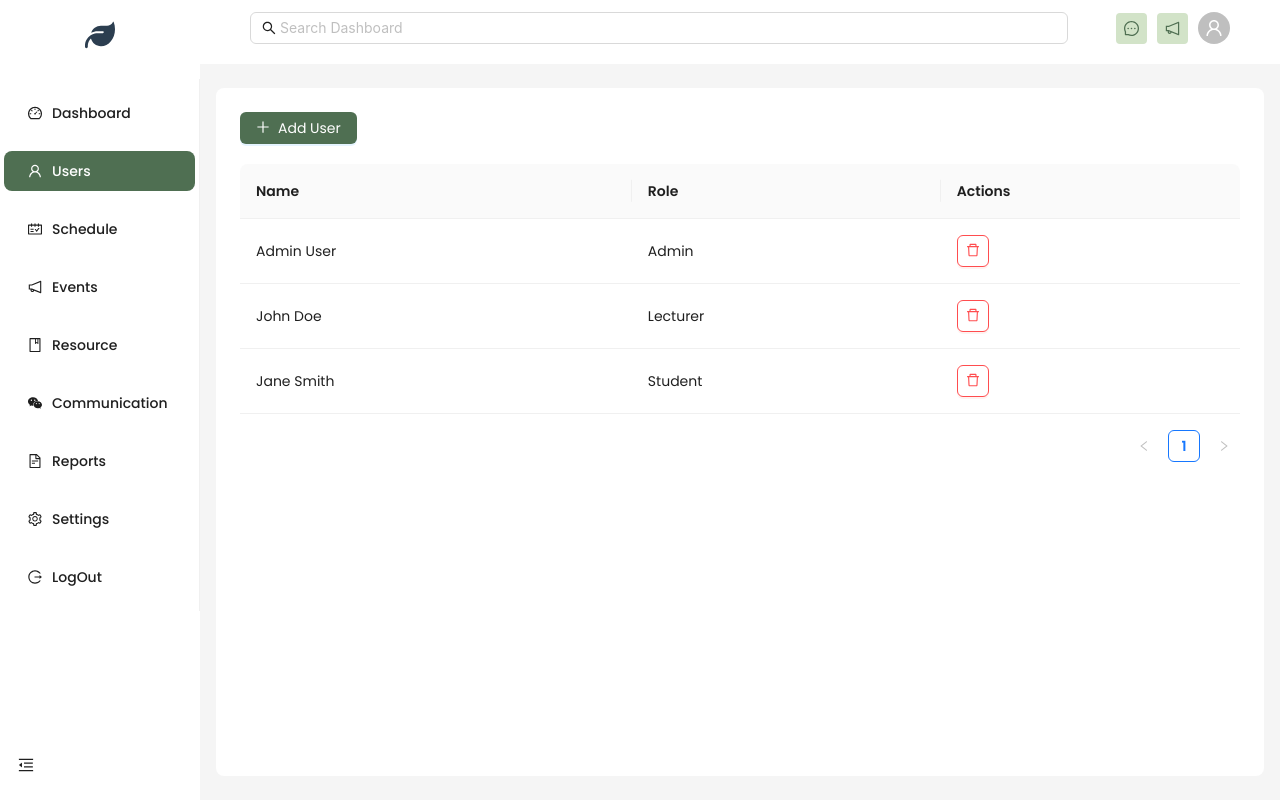
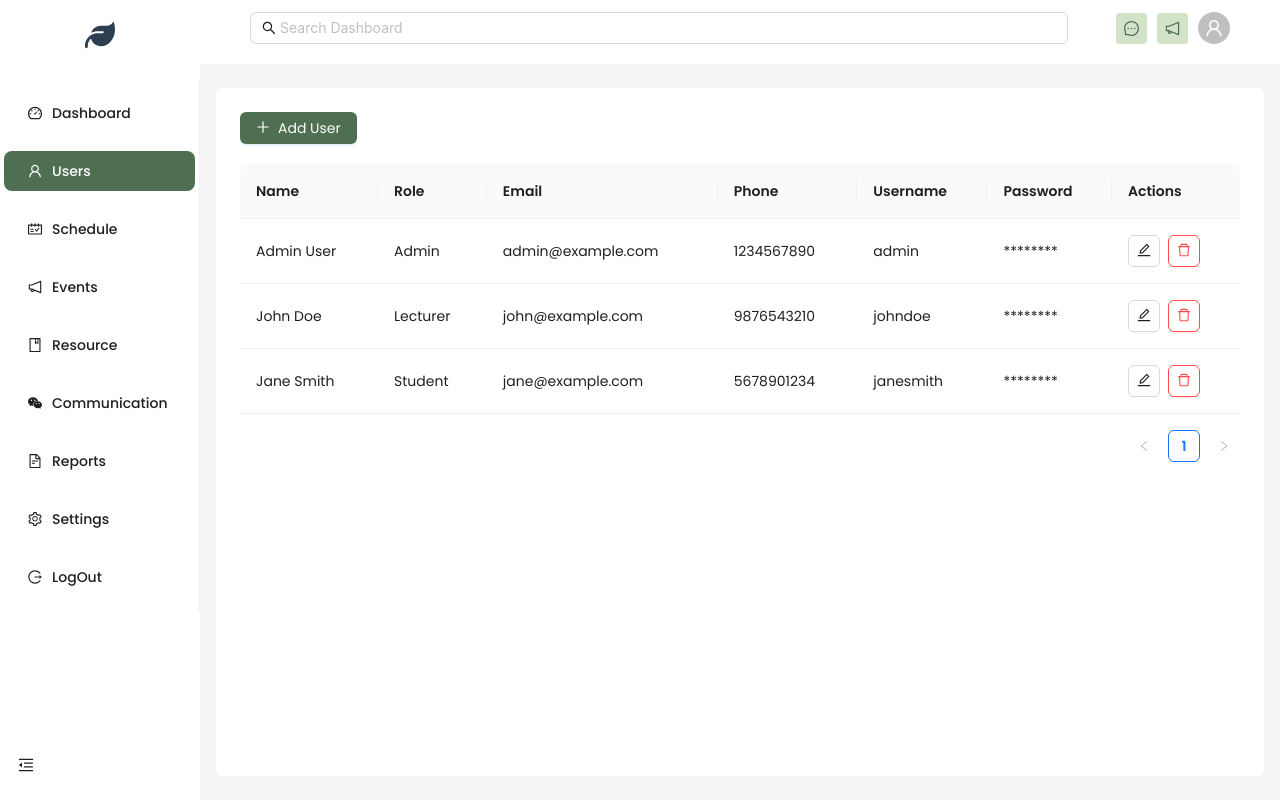
Before and after one commit to youwanpeter/Smart-campus-management-system, a React (Vite) app in the folder scms/: page /users in a window 1280 px wide. Built offline with nearby package versions, Linux system fonts and the light colour scheme.

Commit message:
users page done

```diff
--- a/scms/src/pages/Users.jsx
+++ b/scms/src/pages/Users.jsx
@@ -1,23 +1,66 @@
 import React, { useState } from "react";
 import { Table, Button, Modal, Form, Input, Select, Popconfirm } from "antd";
-import { PlusOutlined, DeleteOutlined } from "@ant-design/icons";
+import { PlusOutlined, DeleteOutlined, EditOutlined } from "@ant-design/icons";
 
 const { Option } = Select;
 
 const Users = () => {
   const [users, setUsers] = useState([
-    { id: 1, name: "Admin User", role: "Admin" },
-    { id: 2, name: "John Doe", role: "Lecturer" },
-    { id: 3, name: "Jane Smith", role: "Student" },
+    {
+      id: 1,
+      name: "Admin User",
+      role: "Admin",
+      email: "admin@example.com",
+      phone: "1234567890",
+      username: "admin",
+      password: "********",
+    },
+    {
+      id: 2,
+      name: "John Doe",
+      role: "Lecturer",
+      email: "john@example.com",
+      phone: "9876543210",
+      username: "johndoe",
+      password: "********",
+    },
+    {
+      id: 3,
+      name: "Jane Smith",
+      role: "Student",
+      email: "jane@example.com",
+      phone: "5678901234",
+      username: "janesmith",
+      password: "********",
+    },
   ]);
   const [isModalOpen, setIsModalOpen] = useState(false);
+  const [isEditMode, setIsEditMode] = useState(false);
+  const [editingUser, setEditingUser] = useState(null);
   const [form] = Form.useForm();
 
   const handleAddUser = (values) => {
-    const newUser = { id: Date.now(), ...values };
+    if (isEditMode && editingUser) {
+      setUsers(
+        users.map((user) =>
+          user.id === editingUser.id ? { ...editingUser, ...values } : user
+        )
+      );
+    } else {
+      const newUser = { id: Date.now(), ...values, password: "********" };
       setUsers([...users, newUser]);
+    }
     setIsModalOpen(false);
     form.resetFields();
+    setIsEditMode(false);
+    setEditingUser(null);
+  };
+
+  const handleEditUser = (user) => {
+    setIsEditMode(true);
+    setEditingUser(user);
+    form.setFieldsValue(user);
+    setIsModalOpen(true);
   };
 
   const handleDeleteUser = (id) => {
@@ -27,10 +70,20 @@ const Users = () => {
   const columns = [
     { title: "Name", dataIndex: "name", key: "name" },
     { title: "Role", dataIndex: "role", key: "role" },
+    { title: "Email", dataIndex: "email", key: "email" },
+    { title: "Phone", dataIndex: "phone", key: "phone" },
+    { title: "Username", dataIndex: "username", key: "username" },
+    { title: "Password", dataIndex: "password", key: "password" },
     {
       title: "Actions",
       key: "actions",
       render: (_, record) => (
+        <>
+          <Button
+            icon={<EditOutlined />}
+            onClick={() => handleEditUser(record)}
+            style={{ marginRight: 8 }}
+          />
           <Popconfirm
             title="Are you sure to delete this user?"
             onConfirm={() => handleDeleteUser(record.id)}
@@ -39,36 +92,100 @@ const Users = () => {
           >
             <Button danger icon={<DeleteOutlined />} />
           </Popconfirm>
+        </>
       ),
     },
   ];
 
   return (
     <div>
-      <Button type="primary" icon={<PlusOutlined />} onClick={() => setIsModalOpen(true)}>
-        Add User
+      <Button
+        type="primary"
+        icon={<PlusOutlined />}
+        onClick={() => {
+          setIsEditMode(false);
+          setEditingUser(null);
+          form.resetFields();
+          setIsModalOpen(true);
+        }}
+      >
+        {isEditMode ? "Edit User" : "Add User"}
       </Button>
-      <Table columns={columns} dataSource={users} rowKey="id" style={{ marginTop: 20 }} />
+      <Table
+        columns={columns}
+        dataSource={users}
+        rowKey="id"
+        style={{ marginTop: 20 }}
+      />
 
       <Modal
-        title="Add User"
+        title={isEditMode ? "Edit User" : "Add User"}
         open={isModalOpen}
-        onCancel={() => setIsModalOpen(false)}
+        onCancel={() => {
+          setIsModalOpen(false);
+          setIsEditMode(false);
+          setEditingUser(null);
+          form.resetFields();
+        }}
         footer={null}
       >
         <Form form={form} layout="vertical" onFinish={handleAddUser}>
-          <Form.Item name="name" label="Name" rules={[{ required: true, message: "Please enter a name" }]}>
+          <Form.Item
+            name="name"
+            label="Name"
+            rules={[{ required: true, message: "Please enter a name" }]}
+          >
             <Input />
           </Form.Item>
-          <Form.Item name="role" label="Role" rules={[{ required: true, message: "Please select a role" }]}>
+          <Form.Item
+            name="role"
+            label="Role"
+            rules={[{ required: true, message: "Please select a role" }]}
+          >
             <Select>
               <Option value="Admin">Admin</Option>
               <Option value="Lecturer">Lecturer</Option>
               <Option value="Student">Student</Option>
             </Select>
           </Form.Item>
+          <Form.Item
+            name="email"
+            label="Email"
+            rules={[
+              {
+                required: true,
+                type: "email",
+                message: "Please enter a valid email",
+              },
+            ]}
+          >
+            <Input />
+          </Form.Item>
+          <Form.Item
+            name="phone"
+            label="Phone Number"
+            rules={[{ required: true, message: "Please enter a phone number" }]}
+          >
+            <Input />
+          </Form.Item>
+          <Form.Item
+            name="username"
+            label="Username"
+            rules={[{ required: true, message: "Please enter a username" }]}
+          >
+            <Input />
+          </Form.Item>
+          <Form.Item
+            name="password"
+            label="Password"
+            rules={[{ required: true, message: "Please enter a password" }]}
+          >
+            <Input.Password />
+          </Form.Item>
           <Form.Item>
-            <Button type="primary" htmlType="submit">Add</Button>
+            <Button type="primary" htmlType="submit">
+              {isEditMode ? "Update" : "Add"}
+            </Button>
           </Form.Item>
         </Form>
       </Modal>
@@ -76,5 +193,4 @@ const Users = () => {
   );
 };
 
-
 export default Users;
```
Lines whose indentation alone changed are shown as unchanged.
